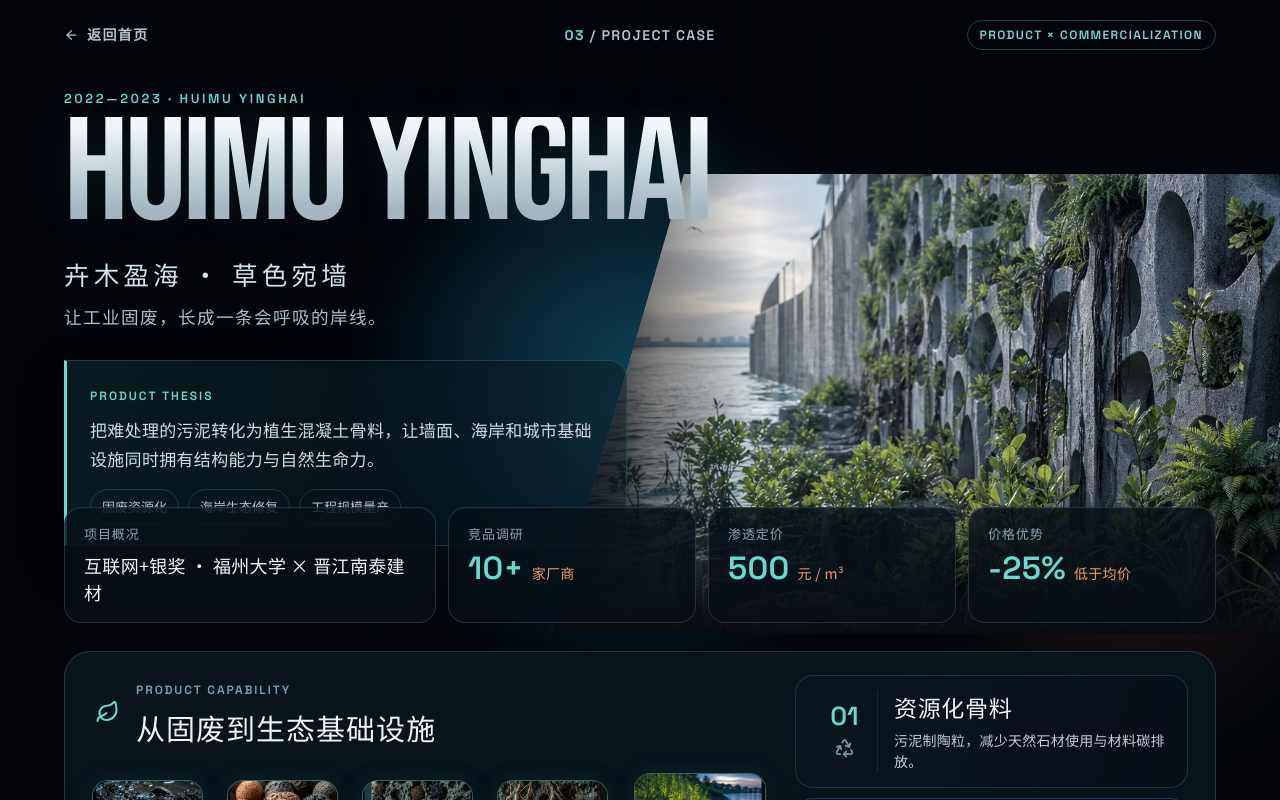
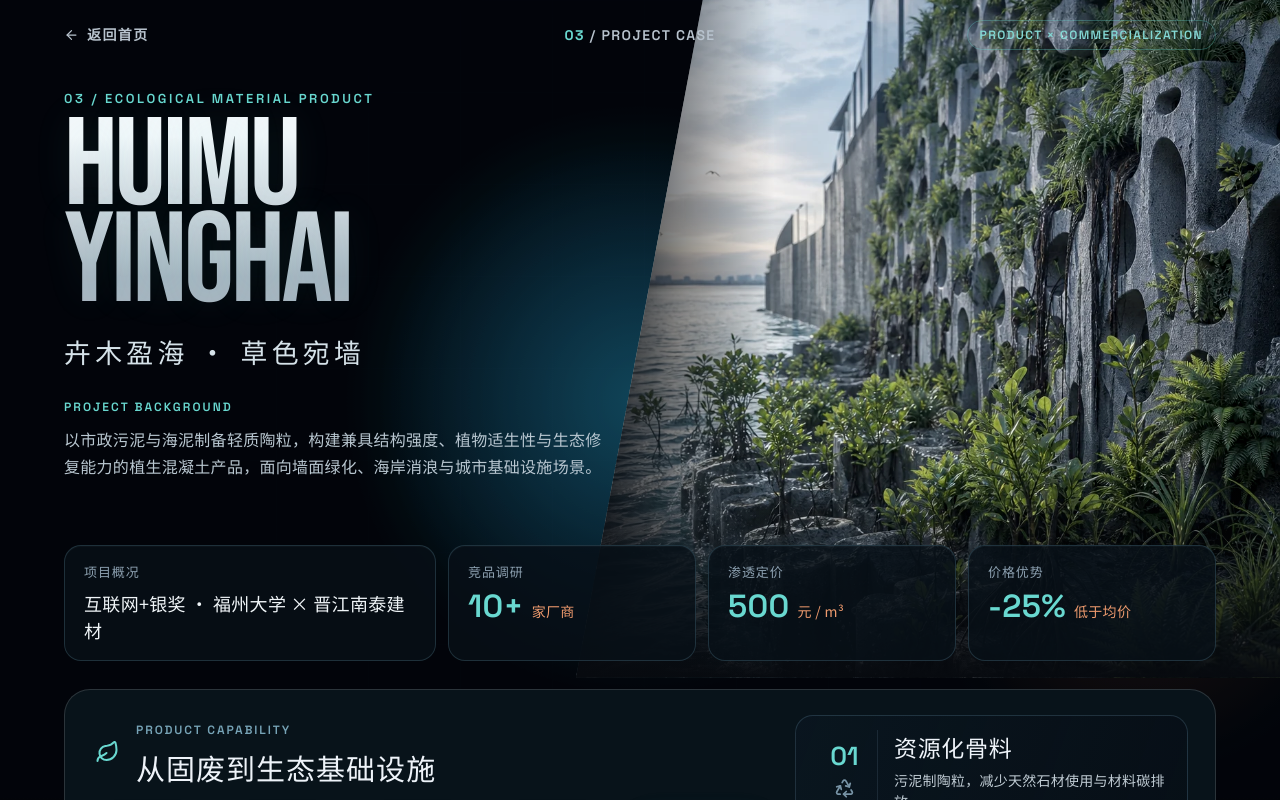
Before and after one commit to huangqiang597/Huang-Qiang-s-Personal-Homepage, a Next.js app: page /projects/huimu-yinghai in a window 1280 px wide. Shown: the top 800 px of the page. Built offline with nearby package versions, Linux system fonts and the light colour scheme; a web font is replaced by a local one.

Commit message:
Align Huimu cover with case study visual system

```diff
--- a/app/components/HuimuYinghaiCaseStudy.css
+++ b/app/components/HuimuYinghaiCaseStudy.css
@@ -58,7 +58,7 @@
 
 /* Screen 01 — project overview */
 .hy-hero {
-  min-height: 980px;
+  min-height: max(1060px, 108svh);
   overflow: hidden;
   background: rgba(7, 10, 15, .42);
 }
@@ -109,12 +109,12 @@
   letter-spacing: .2em;
 }
 .hy-hero-copy h1 {
-  width: 100%;
+  width: min(58vw, 920px);
   margin: 0;
   color: transparent;
   font-family: "Bebas Neue", "Arial Narrow", sans-serif;
-  font-size: clamp(7.2rem, 12vw, 15.5rem);
-  line-height: .74;
+  font-size: clamp(6.8rem, 10vw, 13rem);
+  line-height: .76;
   font-weight: 400;
   letter-spacing: -.025em;
   text-shadow: 0 0 38px rgba(93, 214, 203, .09);
@@ -124,41 +124,22 @@
   -webkit-text-fill-color: transparent;
 }
 .hy-cn-name {
-  margin-top: 24px;
+  margin-top: 20px;
   color: #d5e2e9;
   font-family: var(--hy-font-display-cn);
-  font-size: clamp(1.45rem, 2vw, 2.25rem);
+  font-size: clamp(1.55rem, 2.1vw, 2.4rem);
   letter-spacing: .16em;
 }
-.hy-hero-copy h2 {
-  margin-top: 11px;
-  color: #aebdc8;
-  font-family: var(--hy-font-body-cn);
-  font-size: clamp(1.1rem, 1.2vw, 1.35rem);
-  font-weight: 500;
-  letter-spacing: .08em;
-}
-.hy-hero-thesis {
-  width: min(44vw, 640px);
-  margin-top: 30px;
-  padding: 20px 23px;
-  border: 1px solid rgba(105, 216, 208, .2);
-  border-left: 3px solid var(--hy-teal);
-  border-radius: 0 18px 18px 0;
-  background: linear-gradient(100deg, rgba(10, 31, 38, .88), rgba(8, 17, 25, .45));
-  box-shadow: 0 18px 46px rgba(0, 0, 0, .22);
-}
-.hy-hero-thesis > small { color: var(--hy-teal); font: 600 12px/1 var(--hy-font-geo); letter-spacing: .17em; }
-.hy-hero-thesis > p { max-width: 590px; margin-top: 11px; color: #d0dbe2; font-size: 17px; line-height: 1.7; }
-.hy-hero-thesis > div { margin-top: 15px; display: flex; flex-wrap: wrap; gap: 9px; }
-.hy-hero-thesis span { padding: 7px 11px; border: 1px solid rgba(121, 162, 186, .24); border-radius: 99px; color: #b3c7d4; font-size: 13px; }
+.hy-hero-background-copy { width: min(43vw, 610px); margin-top: 20px; }
+.hy-hero-background-copy small { color: var(--hy-teal); font: 600 12px/1 var(--hy-font-geo); letter-spacing: .17em; }
+.hy-hero-background-copy p { margin-top: 10px; color: #b9c7d1; font-size: 16px; line-height: 1.72; }
 .hy-hero-visual {
   position: absolute;
   z-index: 2;
-  top: 174px;
-  right: -1%;
-  width: 58%;
-  height: 47%;
+  top: 0;
+  right: 0;
+  width: 55%;
+  height: 64%;
   overflow: hidden;
   clip-path: polygon(18% 0, 100% 0, 100% 100%, 0 100%);
 }
@@ -174,7 +155,7 @@
   z-index: 6;
   left: clamp(28px, 5vw, 84px);
   right: clamp(28px, 5vw, 84px);
-  bottom: 356px;
+  bottom: 398px;
   display: grid;
   grid-template-columns: 1.5fr repeat(3, 1fr);
   gap: 12px;
@@ -197,10 +178,10 @@
   z-index: 7;
   left: clamp(28px, 5vw, 84px);
   right: clamp(28px, 5vw, 84px);
-  bottom: 24px;
-  height: 304px;
+  bottom: 36px;
+  height: 334px;
 }
-.hy-product-panel { height: 100%; padding: 23px 27px; display: grid; grid-template-columns: minmax(0, 1.58fr) minmax(390px, .92fr); gap: 28px; }
+.hy-product-panel { height: 100%; padding: 25px 27px; display: grid; grid-template-columns: minmax(0, 1.58fr) minmax(390px, .92fr); gap: 28px; }
 .hy-pipeline-wrap { min-width: 0; }
 .hy-pipeline-wrap > header { display: flex; align-items: center; gap: 13px; }
 .hy-pipeline-wrap > header > svg { width: 31px; color: var(--hy-teal); }
@@ -378,8 +359,9 @@
   .hy-hero-copy { top: 82px; left: 22px; right: 22px; }
   .hy-hero-copy h1 { font-size: clamp(4.4rem, 19vw, 7rem); line-height: .82; }
   .hy-cn-name { margin-top: 18px; font-size: 1.25rem; }
-  .hy-hero-copy h2 { font-size: 1.15rem; letter-spacing: .08em; }
-  .hy-hero-visual { top: 345px; right: -20%; width: 105%; height: 340px; opacity: .72; }
+  .hy-hero-background-copy { width: 100%; }
+  .hy-hero-background-copy p { font-size: 15px; }
+  .hy-hero-visual { top: 430px; right: -20%; width: 105%; height: 340px; opacity: .62; }
   .hy-hero-meta { left: 22px; right: 22px; bottom: 735px; grid-template-columns: repeat(2, 1fr); }
   .hy-hero-meta > div:first-child { grid-column: 1 / -1; }
   .hy-product-glow { left: 22px; right: 22px; bottom: 28px; height: 680px; }
--- a/app/components/HuimuYinghaiCaseStudy.tsx
+++ b/app/components/HuimuYinghaiCaseStudy.tsx
@@ -128,14 +128,12 @@ export default function HuimuYinghaiCaseStudy() {
         </header>
 
         <div className="hy-hero-copy">
-          <p>2022—2023 · HUIMU YINGHAI</p>
-          <h1 id="hy-title">HUIMU YINGHAI</h1>
+          <p>03 / ECOLOGICAL MATERIAL PRODUCT</p>
+          <h1 id="hy-title">HUIMU<br />YINGHAI</h1>
           <div className="hy-cn-name">卉木盈海 · 草色宛墙</div>
-          <h2>让工业固废，长成一条会呼吸的岸线。</h2>
-          <div className="hy-hero-thesis">
-            <small>PRODUCT THESIS</small>
-            <p>把难处理的污泥转化为植生混凝土骨料，让墙面、海岸和城市基础设施同时拥有结构能力与自然生命力。</p>
-            <div><span>固废资源化</span><span>海岸生态修复</span><span>工程规模量产</span></div>
+          <div className="hy-hero-background-copy">
+            <small>PROJECT BACKGROUND</small>
+            <p>以市政污泥与海泥制备轻质陶粒，构建兼具结构强度、植物适生性与生态修复能力的植生混凝土产品，面向墙面绿化、海岸消浪与城市基础设施场景。</p>
           </div>
         </div>
 
```
